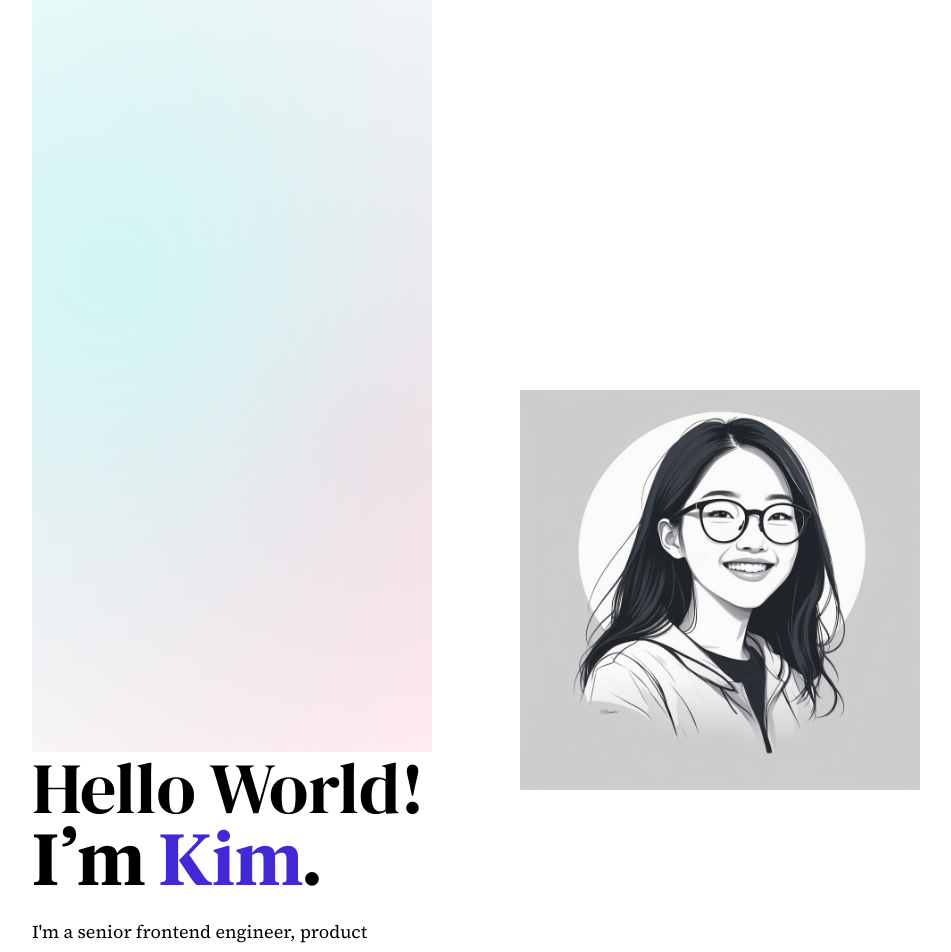
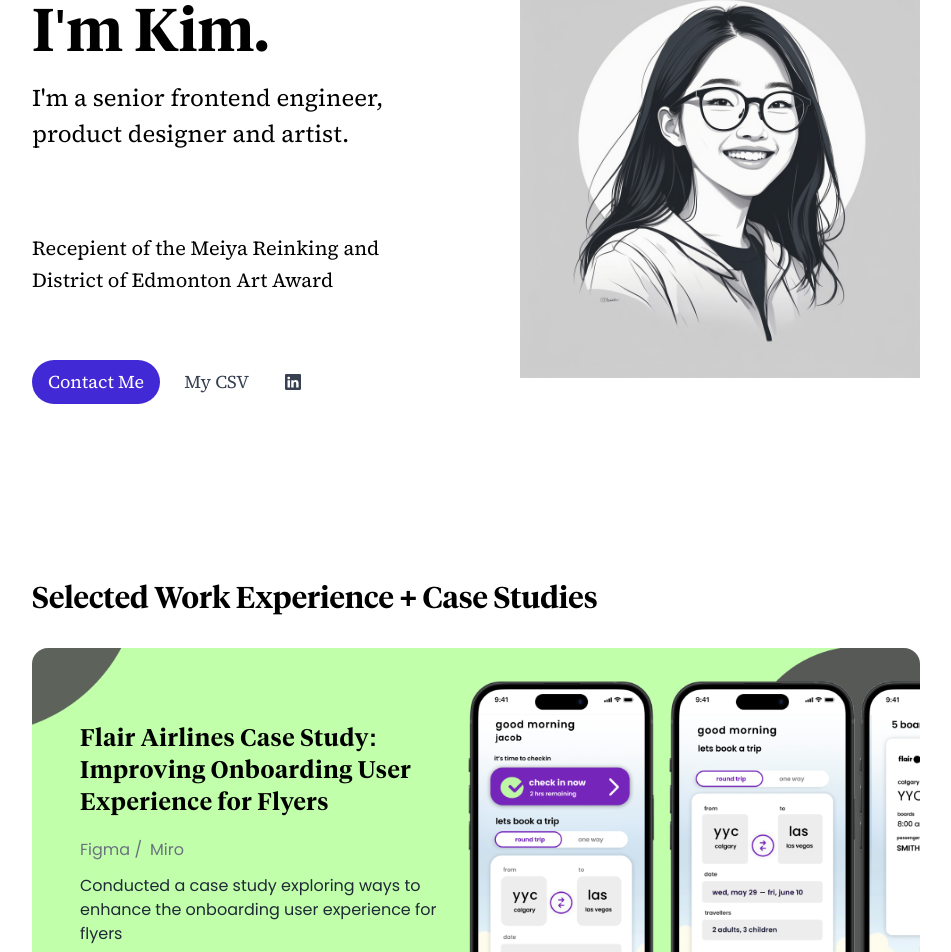
Before and after one commit to KJoWu/portfolio, a Next.js app: page / in a window 1280 px wide. Shown: the part 216-1168 px from the top of the page, without its empty margins (164-1115 px from the left). Built offline with nearby package versions, Linux system fonts and the light colour scheme; a web font is replaced by a local one.

Commit message:
refactor and simpplify styling

```diff
--- a/app/_components/workThumbnail.tsx
+++ b/app/_components/workThumbnail.tsx
@@ -1,5 +1,5 @@
 import React from 'react';
-import { poppins, TiempoSemi } from '../fonts'; // Ensure this is actually used
+import { poppins, TiempoSemi,  } from '../fonts'; // Ensure this is actually used
 import { StaticImageData } from 'next/image';
 import Link from 'next/link';
 
@@ -37,7 +37,7 @@
 
   return (
     <div
-      className={`bg-none-on-sm group ${bg} sm:h-[25rem] overflow-hidden relative
+      className={`bg-none-on-sm group ${bg} sm:h-[27rem] overflow-hidden relative
         sm:flex content-center rounded-2xl
         transition-all duration-300 ease-in-out transform hover:scale-105 py-10`}
         style={{
@@ -56,7 +56,7 @@
               </li>
             ))}
           </ul>
-          <p className={`${poppins.className} text-sm leading-6`}>{description}</p>
+          <p className={`${poppins.className} text-base leading-6 text-gray-800`}>{description}</p>
 
           {url ? (
             <Link href={url} passHref target="_blank" rel="noopener noreferrer">
--- a/app/_home/intro.tsx
+++ b/app/_home/intro.tsx
@@ -4,7 +4,7 @@
 import { motion } from "framer-motion";
 import { BsLinkedin } from "react-icons/bs";
 import SectionContainer from "../_components/sectionContainer";
-import { inter, sourceSerfif, TiempoBold, TiempoSemi, dmSerif } from "../fonts";
+import { inter, sourceSerfif, TiempoSemi, dmSerif } from "../fonts";
 import Image from "next/image";
 import profile from "../../public/profile.jpg"
 
@@ -23,22 +23,14 @@
                 duration: 0.2,
               }}
             >
+              <span className={`text-2xl ${sourceSerfif.className}`}>hello world!</span>
+              <span className="block h-4"></span>
+              <span className={`text-6xl ${TiempoSemi.className}`}>I'm Kim.</span>
 
-              <div className="background-gradient flex items-center justify-center">
-                {/* <div className="circle1 bg-circle"></div>
-                <div className="circle2 bg-circle"></div> */}
-                {/* <div className="curve-line"></div> */}
-              </div>
-              <p className={`text-7xl  ${TiempoSemi.className} bg-white`}>
-                <span className={`${dmSerif.className}`}>Hello World!</span><br />
-                I<span className={`${TiempoSemi.className} mt-3 mb-[-7px] relative`} style={{ top: '-47px', left: '1px' }}>,</span>
-                m <span className="text-[#4229d6]">Kim</span>.
-              </p>
-
-              <p className={`text-lg pt-5  ${sourceSerfif.className} leading-8 bg-white`}>
+              <p className={`text-2xl pt-5   ${sourceSerfif.className} leading-9`}>
                 I'm a senior frontend engineer, product designer and artist.
               </p>
-              <div className={`text-base pt-20 leading-8  bg-white ${sourceSerfif.className} font-base`}>
+              <div className={`text-xl pt-20 leading-8  bg-white ${sourceSerfif.className} font-base`}>
                 <p>Recepient of the Meiya Reinking and</p>
                 <p>District of Edmonton Art Award</p>
               </div>
@@ -52,10 +44,10 @@
                 delay: 0.9,
               }}
             >
-              <button className={` ${sourceSerfif.className} bg-[#4229d6] hover:scale-110 transition hover:bg-gray-800 text-[white] px-4 py-2 rounded-full `}>
+              <button className={` ${sourceSerfif.className} text-lg bg-[#4229d6] hover:scale-110 transition hover:bg-gray-800 text-[white] px-4 py-2 rounded-full `}>
                 Contact Me
               </button>
-              <button className={`${sourceSerfif.className} bg-white hover:bg-gray-100 px-4 rounded-full hover:scale-110 transition text-gray-700`}>
+              <button className={`${sourceSerfif.className}  text-lg bg-white hover:bg-gray-100 px-4 rounded-full hover:scale-110 transition text-gray-700`}>
                 My CSV
               </button>
               <button className="bg-white hover:bg-gray-100 width-auto p-3 hover:scale-110 transition rounded-full text-gray-700">
--- a/app/_home/skills.tsx
+++ b/app/_home/skills.tsx
@@ -35,7 +35,7 @@
         {skills.map((skill, index) => (
           <motion.li
             //className="bg-indigo-900  hover:bg-indigo-00 transition px-4 py-2 rounded-full"
-            //className="bg-white text-slate-800 hover:bg-indigo-100 transition px-4 py-2 rounded-full"
+            //className="bg-white text-gray-800 hover:bg-indigo-100 transition px-4 py-2 rounded-full"
             className="text-sm 	transition rounded-full mb-2"
 
             key={index}
--- a/app/_home/work.tsx
+++ b/app/_home/work.tsx
@@ -3,7 +3,7 @@
 import { workData, caseStudyData } from "../lib/workData";
 import WorkThumbnail from "../_components/workThumbnail";
 import SectionContainer from "../_components/sectionContainer";
-import { TiempoBold } from "../fonts";
+import { TiempoSemi } from "../fonts";
 
 import Link from 'next/link'
 
@@ -12,7 +12,7 @@
   return (
     <section className="relative flex flex-col sm:py-[3rem] bg-[white] pb-10">
       <SectionHeading>
-        <p className={`${TiempoBold.className} text-3xl`} >Selected Work Experience + Case Studies</p>
+        <p className={`${TiempoSemi.className} text-3xl`} >Selected Work Experience + Case Studies</p>
         {/* <p className={`${poppins.className} text-sm text-gray-500 pt-2 font-base tracking-wide`}>Password available upon request</p> */}
 
       </SectionHeading>
--- a/app/flairStudy/purposeSection.tsx
+++ b/app/flairStudy/purposeSection.tsx
@@ -38,7 +38,7 @@
         <div className="max-w-7xl mx-auto">
           <section className="grid grid-cols-1 lg:grid-cols-3 gap-10">
             <article className="lg:col-span-2">
-              <h2 className="text-2xl font-semibold text-gray-800 mb-4 border-l-8 border-slate-900 pl-3 mt-10 w-[30em] leading-8">
+              <h2 className="text-2xl font-semibold text-gray-800 mb-4 border-l-8 border-gray-900 pl-3 mt-10 w-[30em] leading-8">
                 Stress Reduction and User Satisfaction
               </h2>
               <div className="mx-auto text-gray-700 leading-8">
@@ -57,13 +57,13 @@
               </div>
             </article>
             <aside className="lg:col-span-1 flex items-center ">
-              <blockquote className="border-l-4 border-gray-600 pl-4 italic text-gray-600 bg-slate-900 px-5 py-8 rounded-lg text-slate-100">
+              <blockquote className="border-l-4 border-gray-600 pl-4 italic text-gray-600 bg-gray-900 px-5 py-8 rounded-lg text-gray-100">
                 <p className="leading-8 p-4 font-base">
                   "61 percent of travelers in the U.S. have booked and paid for
                   travel through their smartphone within the past year, and 64
                   percent use their smartphones en route to their destination."
                 </p>
-                <footer className="text-slate-100 p-3">
+                <footer className="text-gray-100 p-3">
                   Source:{" "}
                   <a
                     href="https://www.travelmarketreport.com/articles/US-Consumers-Increasingly-Rely-on-Smartphones-to-Book-Travel"
--- a/app/flairStudy/scopingSection.tsx
+++ b/app/flairStudy/scopingSection.tsx
@@ -113,7 +113,7 @@
 export const ScopingSection = () => {
   return (
     <section className="mb-3  mt-[-5em]">
-      <h2 className="text-2xl font-semibold text-gray-800 mb-4 border-l-8 border-slate-900 pl-3 w-[30em] leading-8">
+      <h2 className="text-2xl font-semibold text-gray-800 mb-4 border-l-8 border-gray-900 pl-3 w-[30em] leading-8">
         Creating the User Personas</h2>
       <p className="mb-6 text-gray-700 leading-8 mt-8">
         Leveraging our gathered insights, I developed a detailed case studies for various user personas, including frequent travelers, tech-savvy influencers, and casual vacation planners. These case studies will illustrate how different users interact with the app and identify key areas for improvement.
```
